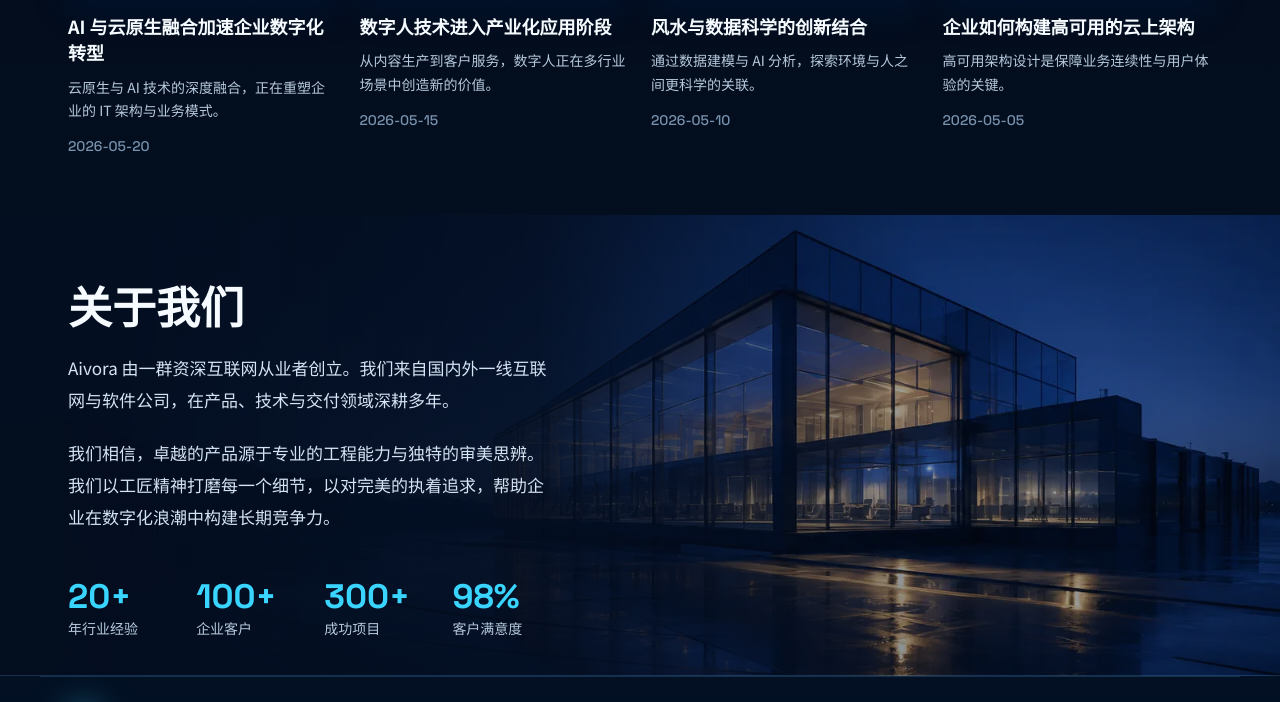
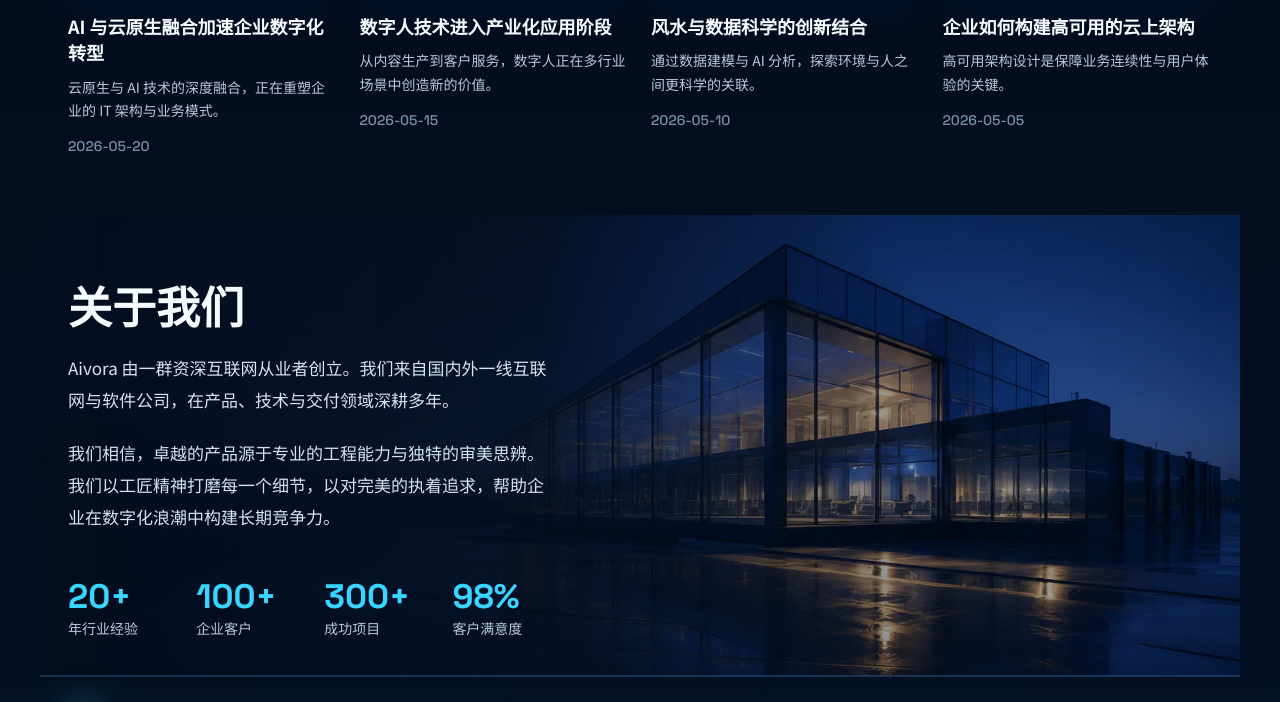
Before and after one commit to iFengWang/AIVORA, a plain HTML site: page index.html in a window 1280 px wide. Shown: the part 2297-2999 px from the top of the page. Drawn offline with Linux system fonts and the light colour scheme.

Commit message:
Constrain about section width

```diff
--- a/styles.css
+++ b/styles.css
@@ -561,8 +561,10 @@ h1 {
   grid-template-columns: 0.9fr 1.1fr;
   gap: 54px;
   align-items: center;
-  max-width: none;
-  padding: 64px max(28px, calc((100vw - var(--max)) / 2 + 28px)) 38px;
+  width: 100%;
+  max-width: var(--max);
+  margin: 0 auto;
+  padding: 64px 28px 38px;
   background:
     linear-gradient(90deg, rgba(3, 13, 30, 0.96) 0%, rgba(3, 13, 30, 0.86) 42%, rgba(3, 13, 30, 0.18) 72%),
     linear-gradient(180deg, rgba(3, 13, 30, 0.16), rgba(3, 13, 30, 0.3)),
```
